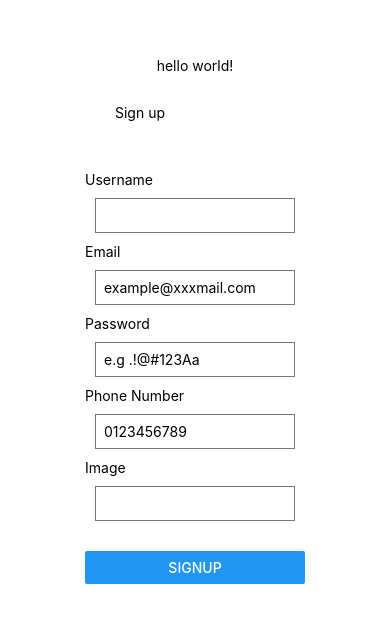
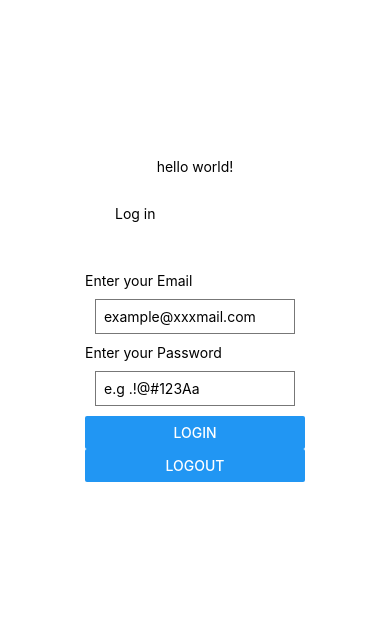
Before and after one commit to thesis-project-AASSR/front-end-react-native-mobilapp, a React Native app: screen / in a window 390 px wide. Shown: the part 102-724 px from the top of the page. Built offline with nearby package versions, Linux system fonts and the light colour scheme.

Commit message:
adding id to storage

```diff
--- a/App.js
+++ b/App.js
@@ -17,8 +17,8 @@ export default function App() {
   return (
     <View style={styles.container}>
       <Text>hello world!</Text>
-      {/* <Login /> */}
-     <Signup/>
+      <Login />
+     {/* <Signup/> */}
       <StatusBar style="auto" />
     </View>
   );
--- a/components/Authentication/login.js
+++ b/components/Authentication/login.js
@@ -14,18 +14,20 @@ const [savedUserData, setSavedUserData] = useState({ email: '', password: ''});
 const clickHandler = async (req) => {
    axios.post('http://192.168.1.130:5000/signin', savedUserData) //connected to the server port
    .then(async req =>{
-    //  console.log(req)
+    //  console.log(req.data)
      const token = req.data.token
+     const user_id = req.data.result[0].userID
     try {
         //to save token of logged in user in the storage
      await AsyncStorage.setItem('token', token)
+     await AsyncStorage.setItem('user_id', user_id)
      console.log('saved', token)
      }
     catch (e){
     console.log(e)
     }
         //to get token of logged in user in the storage
-    const trial = await AsyncStorage.getItem('token')
+    const trial = await AsyncStorage.getItem('user_id')
     if (trial) {  //trial.length
         console.log('token is saved in storage, token length', trial.length)
     } else {
@@ -60,7 +62,8 @@ console.log(e)
   const logout = async () => {
       try {
           await AsyncStorage.removeItem('token')
-          const isloggedin = await AsyncStorage.getItem('token')
+          await AsyncStorage.removeItem('user_id')
+          const isloggedin = await AsyncStorage.getItem('user_id')
           console.log(isloggedin)
              }catch(e){
                 console.log(e)
```
